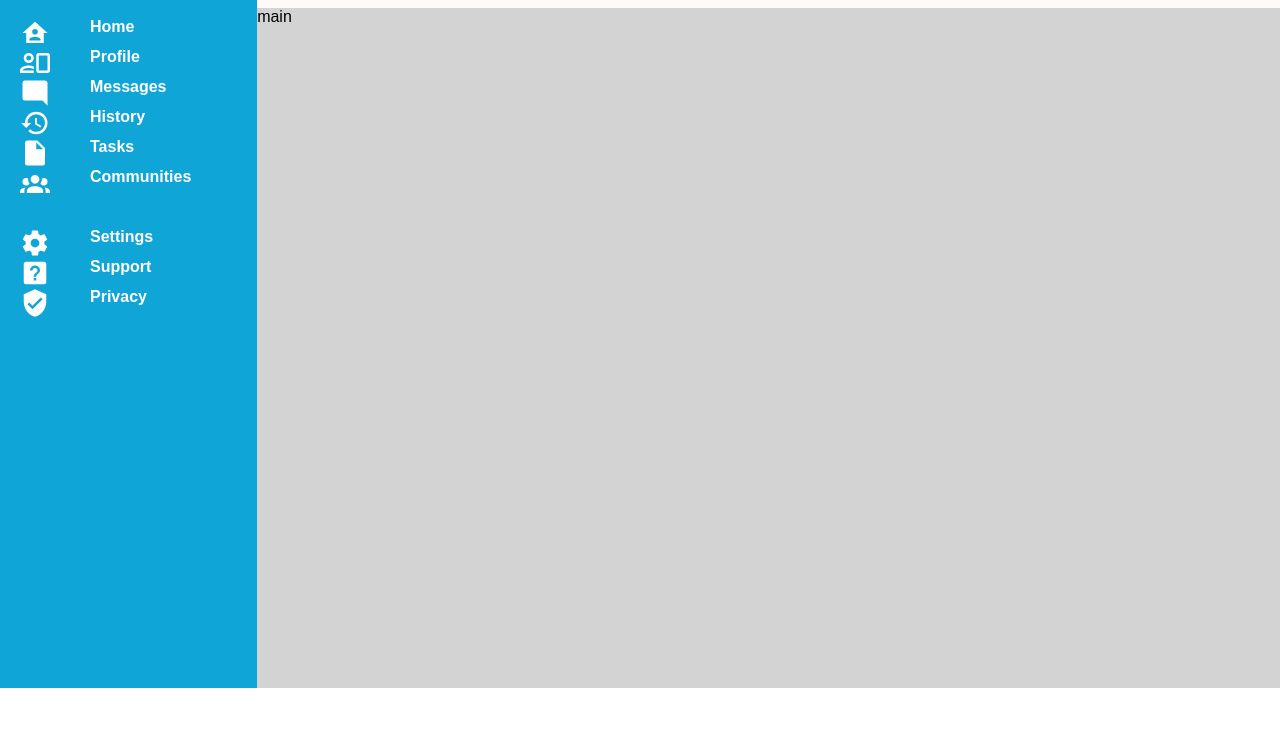
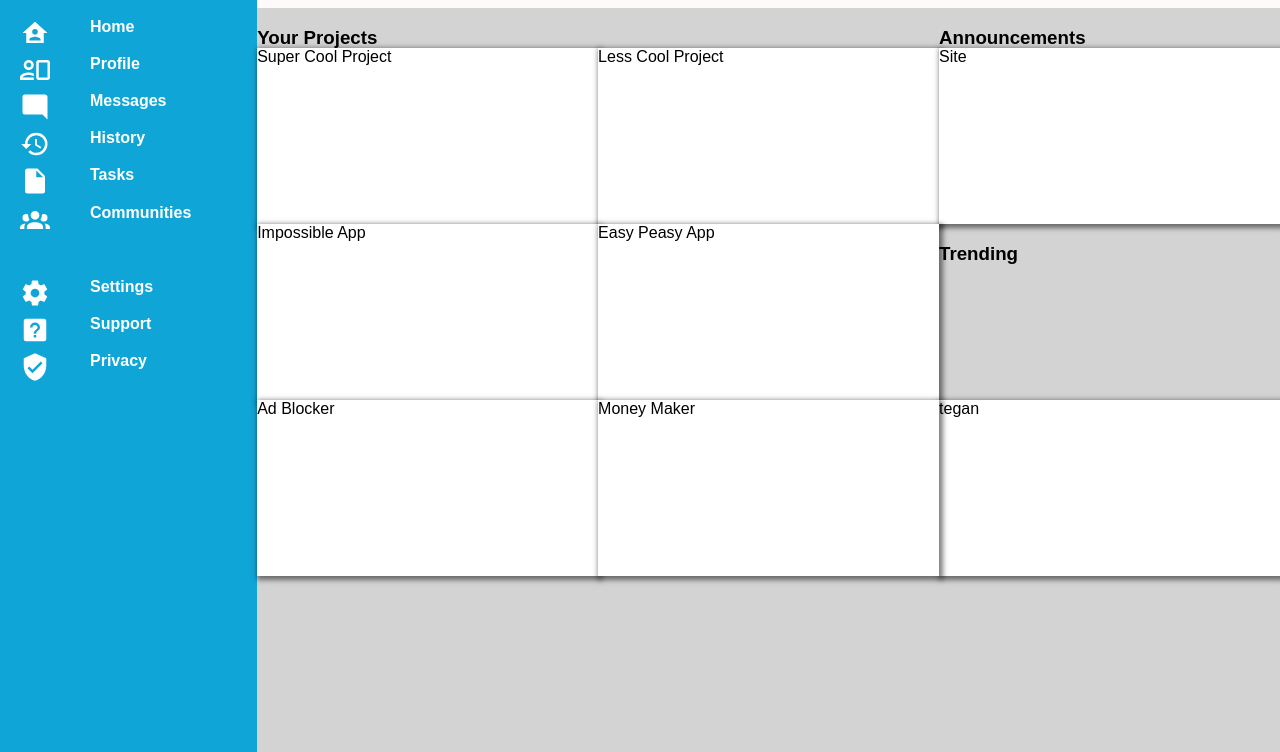
Before and after one commit to CSingogo/admin-dashboard, a plain HTML site: page index.html in a window 1280 px wide. Shown: the part 152-904 px from the top of the page. Before the commit the page ends 840 px from the top, so only its background shows below. Drawn offline with Linux system fonts and the light colour scheme.

Commit message:
created main section outline

```diff
--- a/index.html
+++ b/index.html
@@ -21,7 +21,19 @@
        </div>
 
         <div class="header">header</div>
-        <div class="main">main</div>
+        <div class="main">
+            <h3 id="project-header">Your Projects</h3>
+            <h3 id="announcements-header">Announcements</h3>
+            <div class="main-div" id="super">Super Cool Project</div>
+            <div class="main-div" id="less">Less Cool Project</div>
+            <div class="main-div" id="site">Site</div>
+            <div class="main-div" id="impossible">Impossible App</div>
+            <div class="main-div" id="easy">Easy Peasy App</div>
+            <h3 id="trending">Trending</h3>
+            <div class="main-div" id="tegan">tegan</div>
+            <div class="main-div" id="ad">Ad Blocker</div>
+            <div class="main-div" id="money">Money Maker</div>
+        </div>
     </div>
 </body>
 </html>
--- a/styles.css
+++ b/styles.css
@@ -35,6 +35,9 @@ body{
     background-color: lightgray;
     grid-column: 2 / 3;
     grid-row: 2 / 4;
+    display: grid;
+    grid-template-columns: 1fr 1fr 1fr;
+    grid-template-rows: 5vh 22vh 22vh 22vh 22vh;
 }
 
 .svg1{
@@ -52,6 +55,30 @@ h1{
 
 }
 
-.dashtxt{
+.main-div{
+    background-color: #ffffff;
+    box-shadow: 2px 2px 5px 2px rgba(0, 0, 0, 0.5);
+}
 
+#project-header{
+    grid-column: 1 / 2;
+    grid-row: 1 / 2;
 }
+
+#announcements-header{
+    grid-column: 3 / 4;
+}
+
+#ad{
+    grid-column: 1 / 2;
+    grid-row: 4 / 5;
+}
+
+#tegan{
+    grid-column: 3 /4;
+}
+
+#money{
+    grid-column: 2 / 3;
+    grid-row: 4 / 5;
+}
```
